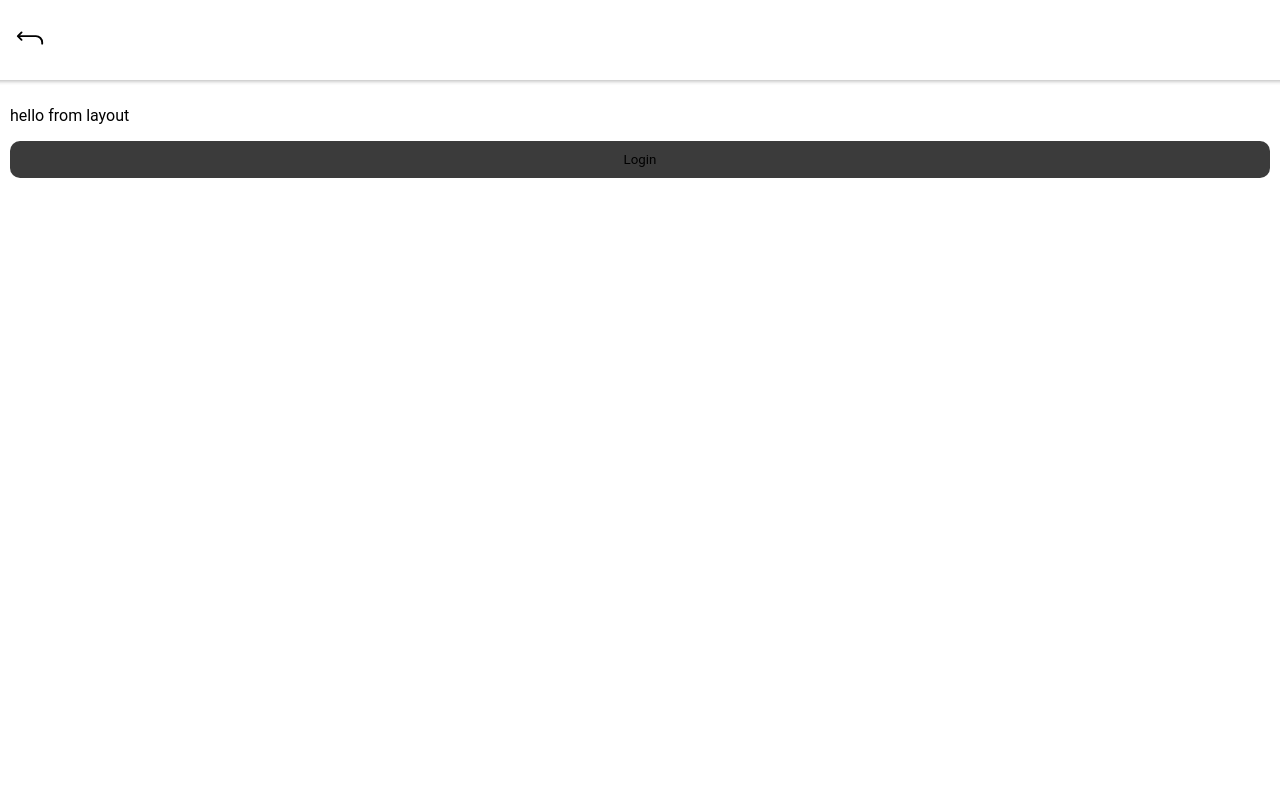
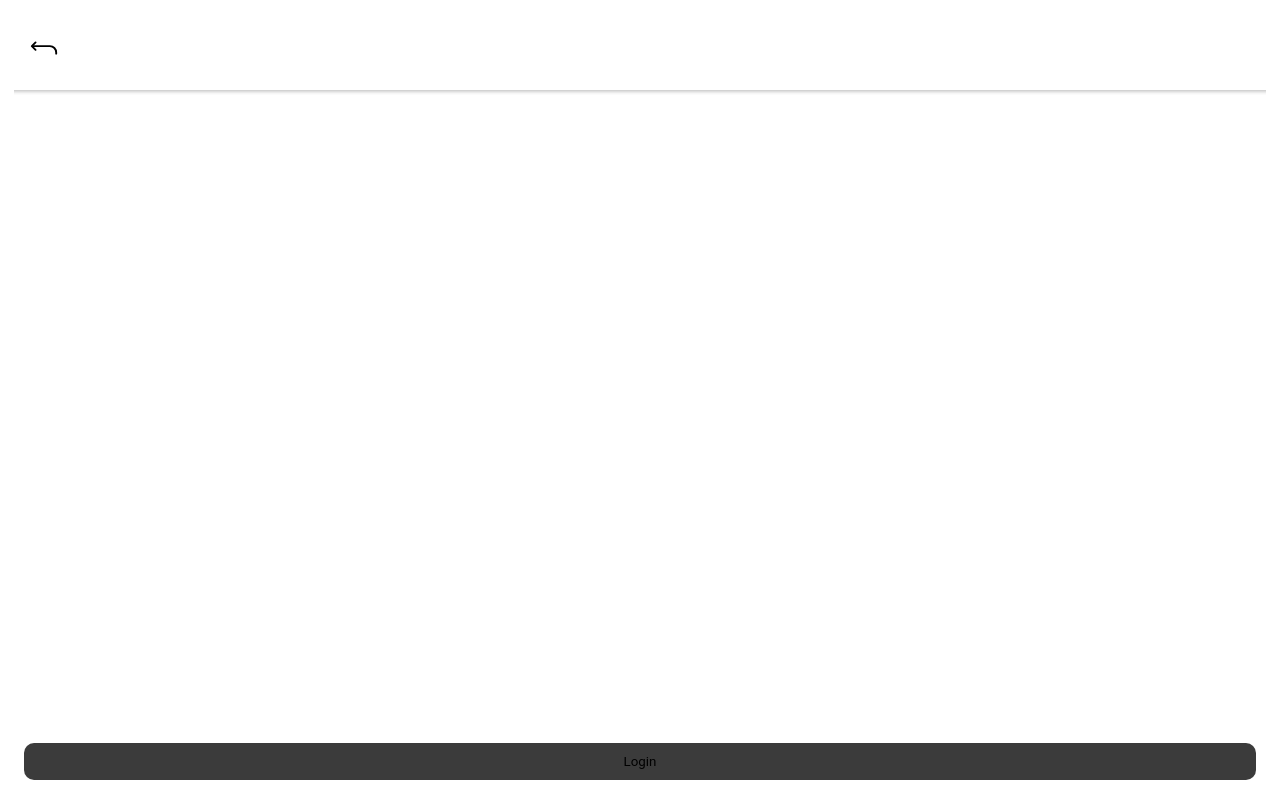
Before and after one commit to zilahir/R0334-3007-Labwork6, a React (Create React App) app: page /login in a window 1280 px wide. Built offline with nearby package versions, Linux system fonts and the light colour scheme.

Commit message:
adjusting layout component

```diff
--- a/src/App.tsx
+++ b/src/App.tsx
@@ -23,6 +23,7 @@ import '@ionic/react/css/display.css';
 
 /* Theme variables */
 import './theme/variables.css';
+import './styles/reset.css';
 import { ReactElement } from 'react';
 import BottomTabNavigation from './components/BottomTabNavigation';
 
--- a/src/components/Layout/Layout.module.scss
+++ b/src/components/Layout/Layout.module.scss
@@ -2,6 +2,7 @@
     display: flex;
     flex-direction: column;
     flex: 1;
+    margin: 10px 14px;
 
     .layoutInnerContainer {
         padding: 10px;
--- a/src/components/Layout/index.tsx
+++ b/src/components/Layout/index.tsx
@@ -16,9 +16,6 @@ const Layout = ({ children }: Ilayout): ReactElement => {
         <div className={styles.layoutRootContainer}>
             <Header />
             <div className={styles.layoutInnerContainer}>
-                <p>
-                    hello from layout
-                </p>
                 <>
                     {children}
                 </>
--- a/src/pages/Login/Login.module.scss
+++ b/src/pages/Login/Login.module.scss
@@ -1,4 +1,6 @@
 .loginRootContainer {
     flex: 1;
-    justify-content: flex-end;
+    height: 100%;
+    display: flex;
+    align-items: flex-end;
 }
--- /dev/null
+++ b/src/styles/reset.css
@@ -0,0 +1,5 @@
+* {
+    margin: 0;
+    padding: 0;
+    border: none;
+}
```
